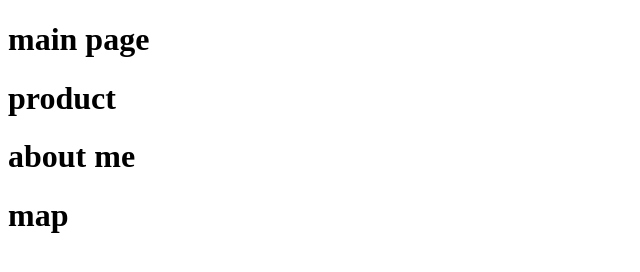
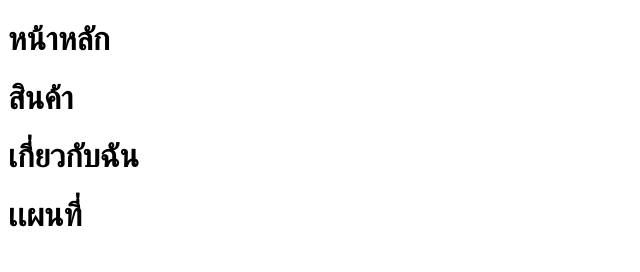
Before and after one commit to Bjirapat/Lab2_1, a plain HTML site: page menu.html in a window 1280 px wide. Shown: the whole page, without its empty margins (0-640 px from the left). Drawn offline with Linux system fonts and the light colour scheme.

Commit message:
Update menu.html

```diff
--- a/menu.html
+++ b/menu.html
@@ -6,10 +6,10 @@
     <title>Document</title>
 </head>
 <body>
-    <h1>main page</h1>
-    <h1>product</h1>
-    <h1>about me</h1>
-    <h1>map</h1>
+    <h1>หน้าหลัก</h1>
+    <h1>สินค้า</h1>
+    <h1>เกี่ยวกับฉัน</h1>
+    <h1>เเผนที่</h1>
 
 </body>
 </html>
```
